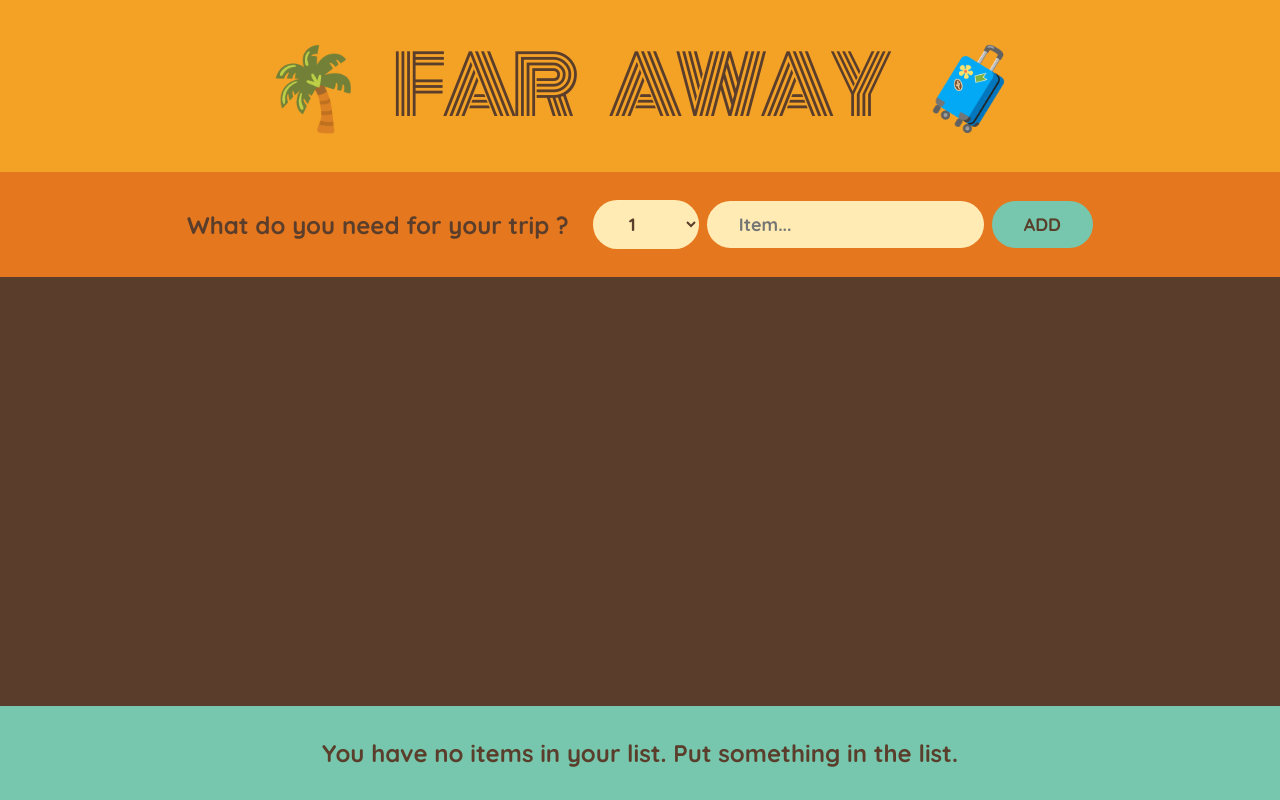
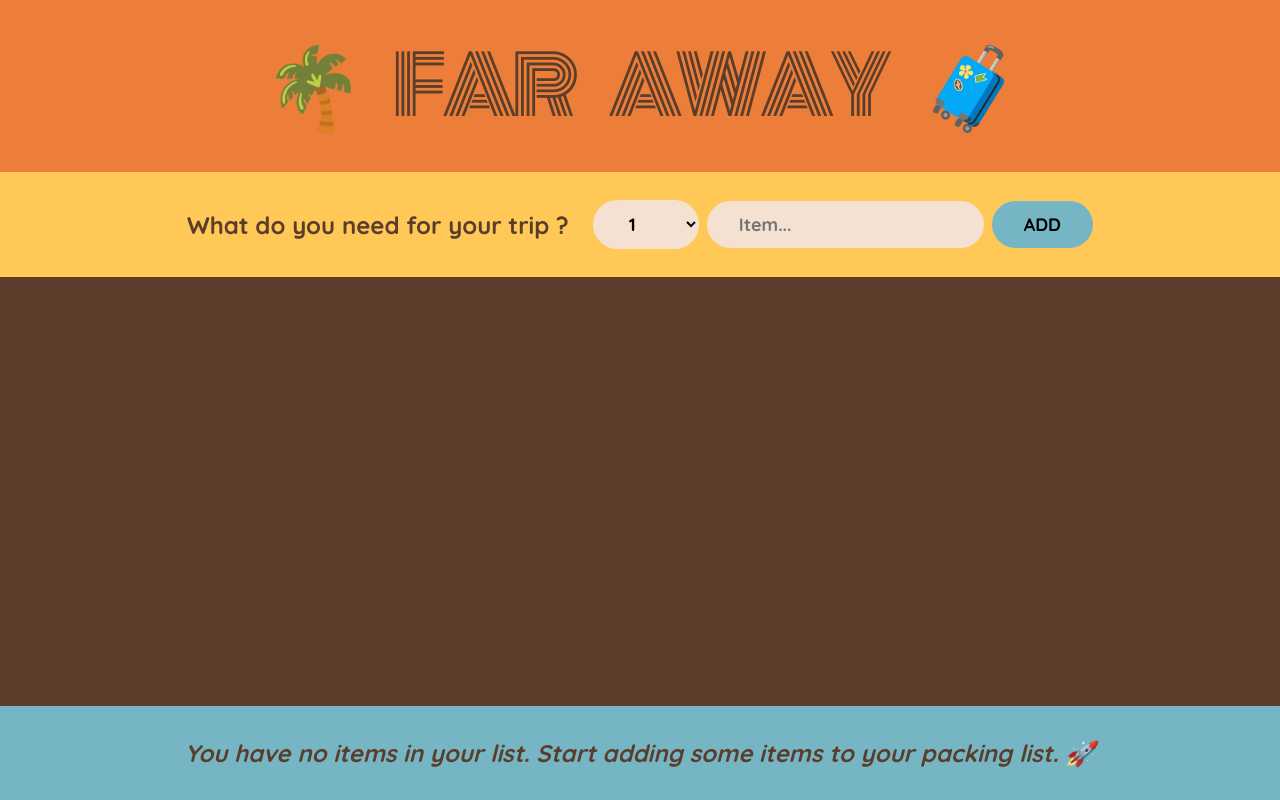
Before and after one commit to Serco627/far-away, a React (Create React App) app: page / in a window 1280 px wide. Built offline with nearby package versions, Linux system fonts and the light colour scheme.

Commit message:
update colors

```diff
--- a/src/App.js
+++ b/src/App.js
@@ -161,13 +161,13 @@ function Stats({ items }) {
   return (
     <footer className="stats">
       {showConfetti && <Confetti />}
-      <p>
+      <em>
         {percentage === 100
-          ? `You are ready to go! Happy vacation! 🎉`
+          ? `🎉 You are ready to go! Happy vacation! 🛫`
           : numItems === 0
-          ? `You have no items in your list. Put something in the list.`
+          ? `You have no items in your list. Start adding some items to your packing list. 🚀`
           : `💼 You have ${numItems} items in your list and you already packed ${numPacked} (${percentage}%) 💼`}
-      </p>
+      </em>
     </footer>
   );
 }
--- a/src/index.css
+++ b/src/index.css
@@ -27,7 +27,7 @@ body {
 
 h1 {
   text-align: center;
-  background-color: #f4a226;
+  background-color: #e85b04c8;
   font-family: "Monoton";
   font-size: 8rem;
   text-transform: uppercase;
@@ -38,7 +38,7 @@ h1 {
 }
 
 .add-form {
-  background-color: #e5771f;
+  background-color: #ffc857;
   padding: 2.8rem 0;
   display: flex;
   align-items: center;
@@ -54,8 +54,7 @@ h3 {
 button,
 select,
 input {
-  background-color: #ffebb3;
-  color: #5a3e2b;
+  background-color: #f4e1d2;
   font-family: inherit;
   border: none;
   border-radius: 10rem;
@@ -67,12 +66,12 @@ input {
 
 .add-form button {
   text-transform: uppercase;
-  background-color: #76c7ad;
+  background-color: #76b6c4;
 }
 
 .list {
   background-color: #5a3e2b;
-  color: #ffebb3;
+  color: #f4e1d2;
   padding: 4rem 0;
   display: flex;
   border: none;
@@ -111,7 +110,7 @@ input {
 input[type="checkbox"] {
   height: 2rem;
   width: 2rem;
-  accent-color: #e5771f;
+  accent-color: #ffc857; /* Sunset Yellow for checkbox accent */
 }
 
 .list li button {
@@ -124,7 +123,7 @@ input[type="checkbox"] {
 }
 
 .stats {
-  background-color: #76c7ad;
+  background-color: #76b6c4; /* Ocean Blue for stats section */
   text-align: center;
   font-weight: 700;
   padding: 3.2rem 0;
```
